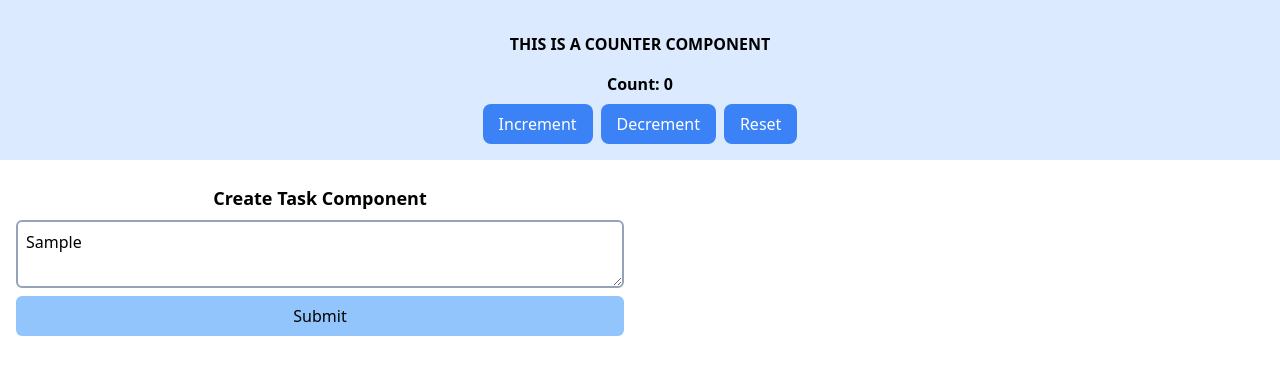
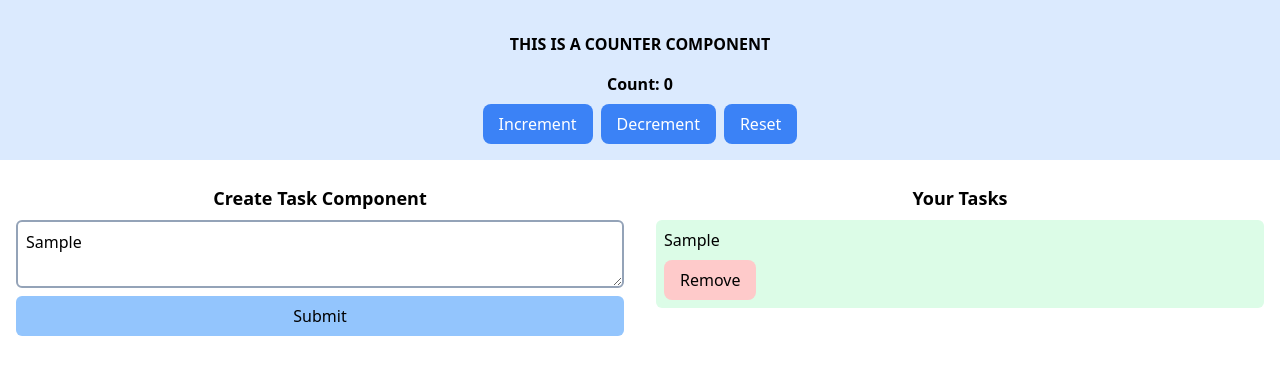
Before and after one commit to waleedbinalim/redux-toolkit-practice, a React (Vite) app: page / in a window 1280 px wide. Both pictures are taken after typing "Sample" into the empty fields and a click on the button "Submit". Shown: the top 374 px of the page. Built offline with nearby package versions, Linux system fonts and the light colour scheme.

Commit message:
chore: remove task func added. Used appSelector and appDispatch in action

```diff
--- a/src/App.tsx
+++ b/src/App.tsx
@@ -1,4 +1,4 @@
-import { CounterComp, CreateTask } from "@/components";
+import { CounterComp, CreateTask, TasksList } from "@/components";
 import { Provider } from "react-redux";
 import { store } from "./store";
 
@@ -10,7 +10,14 @@ function App() {
 
         <div style={{ margin: "8px 0px" }} />
 
-        <CreateTask />
+        <div className="flex flex-col md:flex-row">
+          <div className="md:w-1/2">
+            <CreateTask />
+          </div>
+          <div className="md:w-1/2">
+            <TasksList />
+          </div>
+        </div>
       </Provider>
     </>
   );
--- a/src/components/create-task.tsx
+++ b/src/components/create-task.tsx
@@ -1,13 +1,16 @@
-import { addTask, tasksReducer } from "@/slice";
-import React, { useReducer, useRef } from "react";
+import { useAppDispatch } from "@/hooks";
+import { addTask } from "@/slice";
+import React, { useRef } from "react";
 
 const CreateTask: React.FC = () => {
   const taskValRef = useRef<HTMLTextAreaElement>(null);
 
-  const [_state, dispatch] = useReducer(tasksReducer, { entities: [] });
+  // const [state, dispatch] = useReducer(tasksReducer, { entities: [] }); //OLD METHOD
+
+  const dispatch = useAppDispatch(); // This is the recommended way for RTK
 
   return (
-    <div className="p-4 md:w-1/2">
+    <div className="p-4">
       <h1 className="text-center text-lg mb-2 font-bold">
         Create Task Component
       </h1>
--- a/src/components/index.ts
+++ b/src/components/index.ts
@@ -1,4 +1,5 @@
 import CounterComp from "./counter";
 import CreateTask from "./create-task";
+import TasksList from "./tasks-list";
 
-export { CounterComp, CreateTask };
+export { CounterComp, CreateTask, TasksList };
--- /dev/null
+++ b/src/components/tasks-list.tsx
@@ -0,0 +1,30 @@
+import { useAppDispatch, useAppSelector } from "@/hooks";
+import { removeTask } from "@/slice";
+import React from "react";
+
+const TasksList: React.FC = () => {
+  const tasks = useAppSelector((state) => state.tasks.entities);
+  const dispatch = useAppDispatch();
+
+  return (
+    <div className="p-4">
+      <h1 className="text-center text-lg mb-2 font-bold">Your Tasks</h1>
+
+      {tasks.map((task) => {
+        return (
+          <div key={task.id} className="p-2 bg-green-100 mb-2 rounded-md">
+            <p className="mb-2">{task.title}</p>
+            <button
+              onClick={() => dispatch(removeTask(task.id))}
+              className="bg-red-200 rounded-lg px-4 py-2"
+            >
+              Remove
+            </button>
+          </div>
+        );
+      })}
+    </div>
+  );
+};
+
+export default TasksList;
--- a/src/slice/tasks-slice.ts
+++ b/src/slice/tasks-slice.ts
@@ -25,7 +25,11 @@ export const tasksSlice = createSlice({
       state.entities.unshift(task);
       return state;
     },
-    removeTask: (state: TasksState, _action: PayloadAction<TaskType>) => {
+    removeTask: (state: TasksState, action: PayloadAction<TaskType["id"]>) => {
+      const index = state.entities.findIndex(
+        (task) => task.id === action.payload
+      );
+      state.entities.splice(index, 1);
       return state;
     },
   },
```
